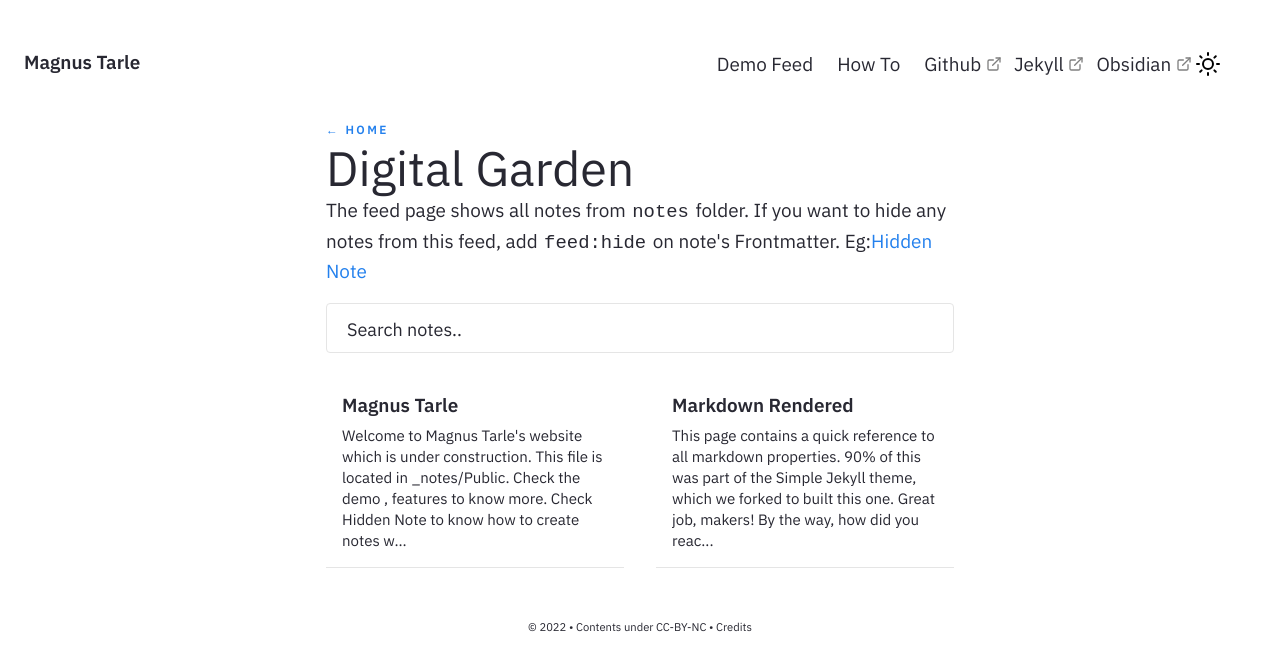
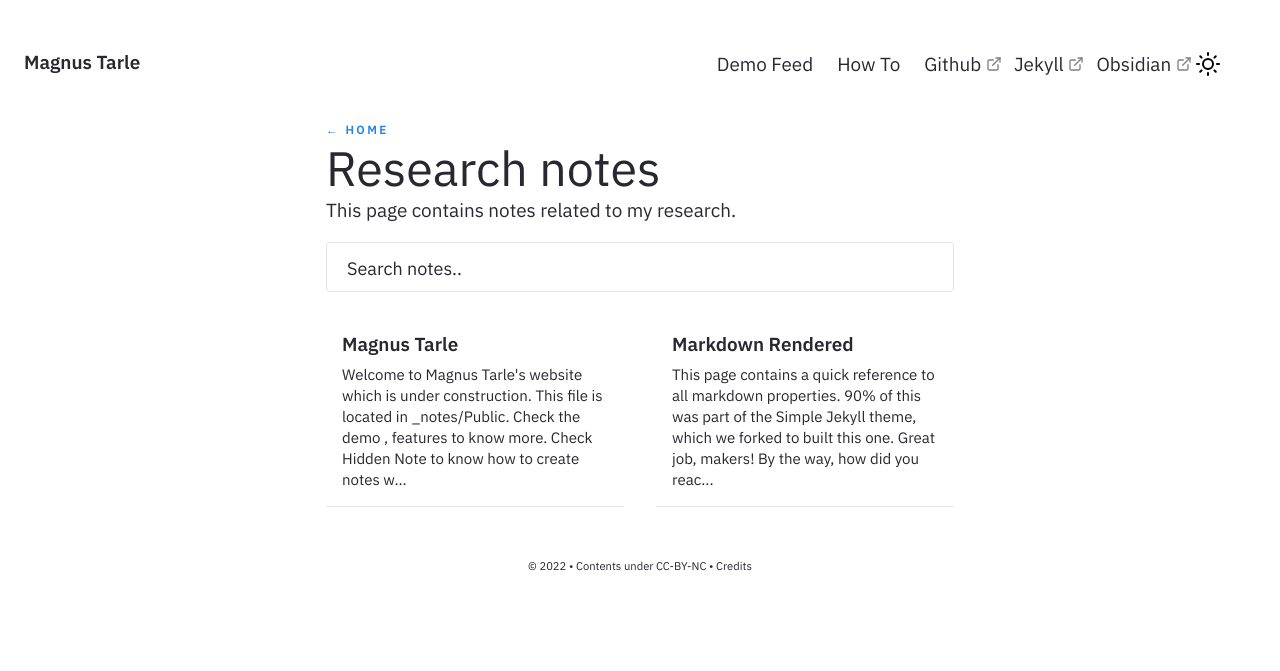
Before and after one commit to Magz303/magz303.github.io, a Jekyll site: the page built from pages/notes.md, in a window 1280 px wide. Shown: the top 671 px of the page. Built offline with Jekyll 4.4.1, drawn with Linux system fonts in a browser that asks for light colours.

Commit message:
initial notes text

```diff
--- a/pages/notes.md
+++ b/pages/notes.md
@@ -2,7 +2,7 @@
 layout: Post
 permalink: /notes
 feedformat: card
-title: Digital Garden
+title: Research notes
 ---
 
-The feed page shows all notes from `notes` folder. If you want to hide any notes from this feed, add `feed:hide` on note's Frontmatter. Eg:[[Hidden Note]]
+This page contains notes related to my research.
```
